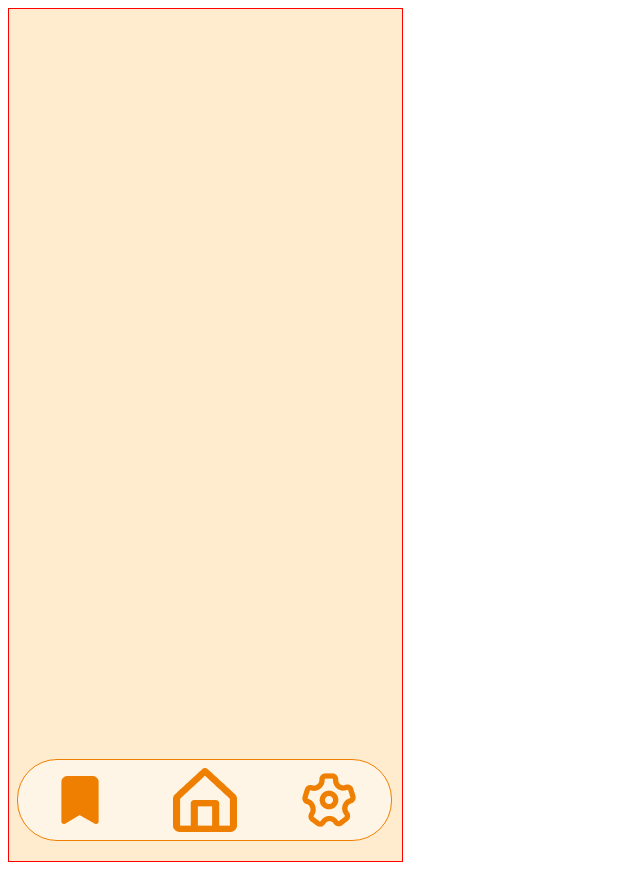
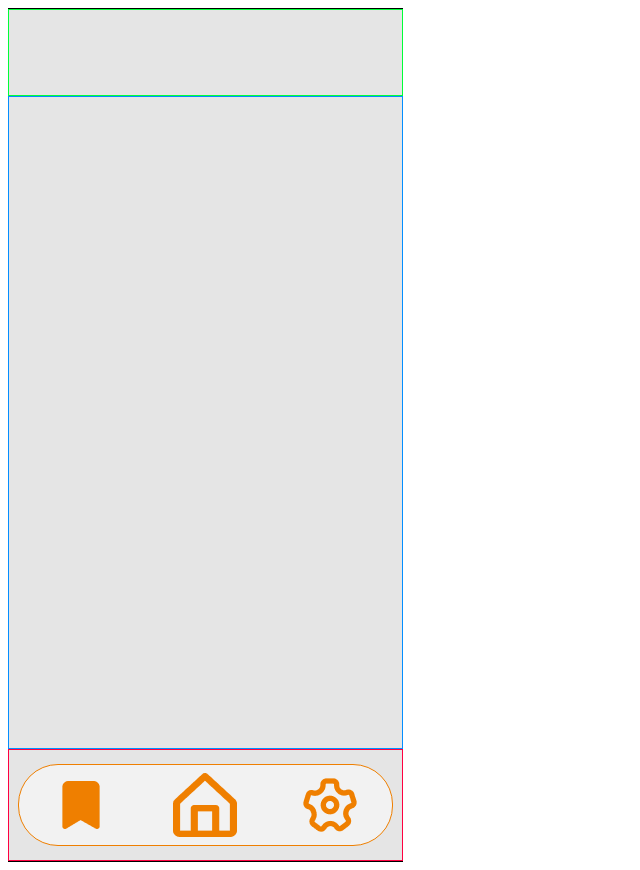
Before and after one commit to pflying1/KDT-2-Project-B-4, a React (Create React App) app in the folder client/: page / in a window 1280 px wide. Shown: the whole page, without its empty margins (0-640 px from the left). Built offline with nearby package versions, Linux system fonts and the light colour scheme.

Commit message:
화면 머리, 가슴, 배 구분

```diff
--- a/client/src/App.css
+++ b/client/src/App.css
@@ -37,9 +37,41 @@
   }
 }
 
+/* 전체화면 */
 .container{
   width: 393px;
   height: 852px;
-  border: 1px solid red;
-  background-color: blanchedalmond;
+  border: 1px solid rgb(0, 0, 0);
+  background-color: rgb(204, 204, 204, 0.5);
+  display: flex;
+  flex-direction: column;
+  justify-content: space-between;
+  align-items: center;
 }
+
+/* 화면 상단부 */
+.containerHead{
+  width: 100%;
+  height: 10%;
+  border: 1px solid rgb(0, 255, 55);
+  display: flex;
+  justify-content: center;
+  align-items: center;
+}
+
+/* 화면 몸통 */
+.containerBody{
+  width: 100%;
+  height: 77%;
+  border: 1px solid rgb(4, 142, 255);
+}
+
+/* 화면 하단부 */
+.containerFoot{
+  width: 100%;
+  height: 13%;
+  border: 1px solid rgb(255, 0, 64);
+  display: flex;
+  justify-content: center;
+  align-items: center;
+}
--- a/client/src/App.tsx
+++ b/client/src/App.tsx
@@ -9,7 +9,15 @@ function App() {
     <div className="App">
       {/* <CreateFrom /> */}
       <div className='container'>
-        <MenuBar />
+        <div className='containerHead'>
+
+        </div>
+        <div className='containerBody'>
+
+        </div>
+        <div className='containerFoot'>
+          <MenuBar />
+        </div>
       </div>
     </div>
 
--- a/client/src/component/view/css/menuBarStyles.css
+++ b/client/src/component/view/css/menuBarStyles.css
@@ -3,16 +3,12 @@
   width: 95%;
   height: 80px;
   background-color: rgba(255, 255, 255, 0.5);
-  margin-left: 2%;
   display: flex;
   flex-direction: row;
   align-items: center;
   justify-content: space-around;
   border-radius: 40px;
   border: 1px solid #EF7F00;
-  position: relative;
-  top: 750px;
-  z-index: 1;
 }
 
 
@@ -22,6 +18,4 @@
   display: flex;
   align-items: center;
   justify-content: center;
-  z-index: 1;
-  position: relative;
 }
```
